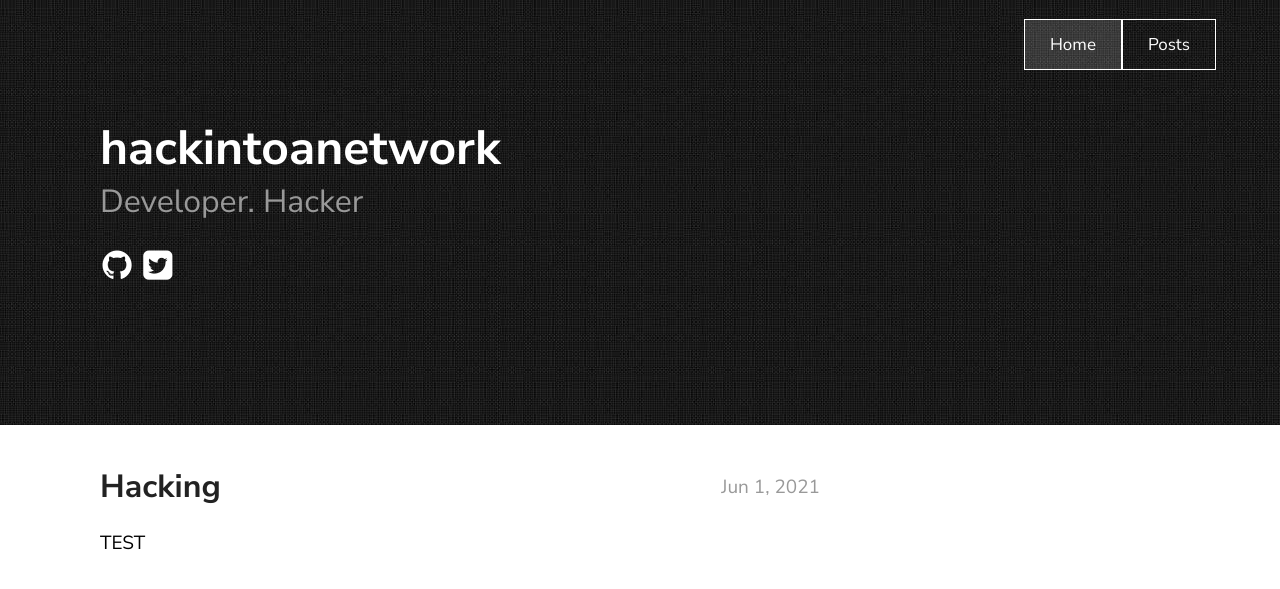
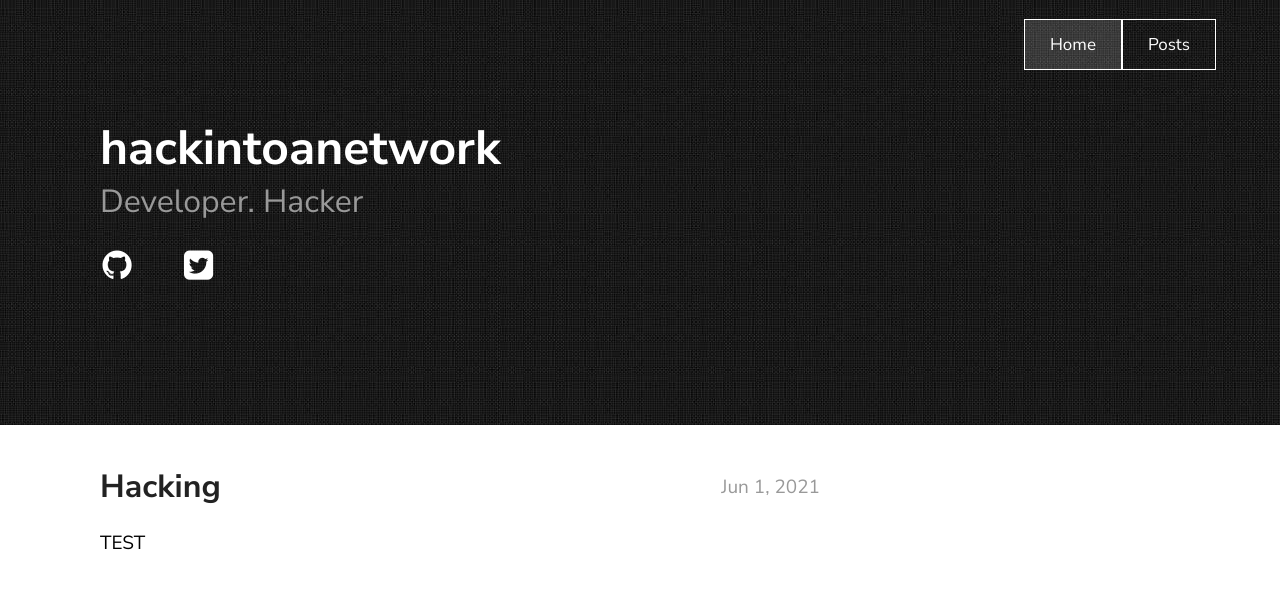
Before and after one commit to Developers-Official/hackintoanetwork.github.io, a Jekyll site: the page built from index.md, in a window 1280 px wide. Shown: the top 589 px of the page. Built offline with Jekyll 4.4.1, drawn with Linux system fonts in a browser that asks for light colours.

Commit message:
Update _fonts.scss

```diff
--- a/_sass/ext/_fonts.scss
+++ b/_sass/ext/_fonts.scss
@@ -1,11 +1,11 @@
 @font-face {
   font-family: 'fontello';
-  src: url('../font/fontello.eot?46994583');
-  src: url('../font/fontello.eot?46994583#iefix') format('embedded-opentype'),
-       url('../font/fontello.woff2?46994583') format('woff2'),
-       url('../font/fontello.woff?46994583') format('woff'),
-       url('../font/fontello.ttf?46994583') format('truetype'),
-       url('../font/fontello.svg?46994583#fontello') format('svg');
+  src: url('../font/fontello.eot?78579954');
+  src: url('../font/fontello.eot?78579954#iefix') format('embedded-opentype'),
+       url('../font/fontello.woff2?78579954') format('woff2'),
+       url('../font/fontello.woff?78579954') format('woff'),
+       url('../font/fontello.ttf?78579954') format('truetype'),
+       url('../font/fontello.svg?78579954#fontello') format('svg');
   font-weight: normal;
   font-style: normal;
 }
@@ -15,7 +15,7 @@
 @media screen and (-webkit-min-device-pixel-ratio:0) {
   @font-face {
     font-family: 'fontello';
-    src: url('../font/fontello.svg?46994583#fontello') format('svg');
+    src: url('../font/fontello.svg?78579954#fontello') format('svg');
   }
 }
 */
@@ -56,6 +56,6 @@
 }
 
 .icon-github-circled:before { content: '\f09b'; } /* '' */
-.icon-instagram:before { content: '\f16d'; } /* '' */
 .icon-facebook-official:before { content: '\f230'; } /* '' */
 .icon-twitter-squared:before { content: '\f304'; } /* '' */
+.icon-instagram-filled:before { content: '\f31f'; } /* '' */
```
